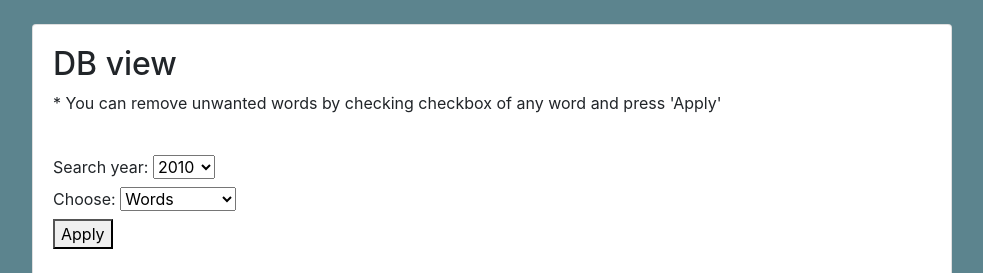
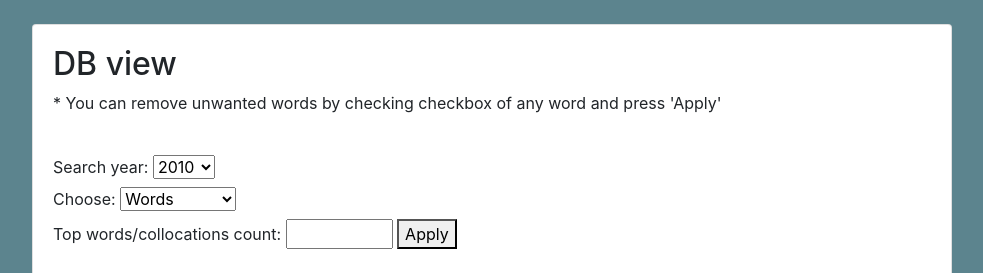
Before and after one commit to nnarziev/TextMining, a Django app: a page that uses mysite/templates/db_view.html in a window 1280 px wide. Shown: the part 56-329 px from the top of the page, without its empty margins (148-1131 px from the left). Run offline with Django 3.2, Linux system fonts and the light colour scheme; some libraries are stand-ins or nearby versions.

Commit message:
Top count number is added in db view

```diff
--- a/mysite/templates/db_view.html
+++ b/mysite/templates/db_view.html
@@ -11,6 +11,8 @@
     <form method="post" enctype="multipart/form-data">
         {% include 'filters/filter.html' %}
         {% include 'filters/text_type_filter.html' %}
+        <label for="quantity">Top words/collocations count: </label>
+        <input type="number" id="quantity" name="top_count" min="1" max="1000">
         <button type="submit" id="apply-filter-btn">Apply</button>
         <br>
         <br>
--- a/mysite/views.py
+++ b/mysite/views.py
@@ -47,6 +47,7 @@ def db_view(request):
 
         unwanted_words = request.POST.getlist('checks[]')
         year = request.POST['year']
+        top_count = int(request.POST['top_count'])
         text_type = request.POST['text_type']
 
         print("Unwanted words: {}".format(unwanted_words))
@@ -54,9 +55,9 @@ def db_view(request):
             set_unwanted_words(unwanted_words, text_type)
 
         if text_type == 'words':
-            data = Words.objects.all().filter(year=year).order_by('-count').values('text', 'count', 'year')
+            data = Words.objects.all().filter(year=year).order_by('-count').values('text', 'count', 'year')[:top_count]
         else:
-            data = Collocations.objects.all().filter(year=year).order_by('-count').values('text', 'count', 'year')
+            data = Collocations.objects.all().filter(year=year).order_by('-count').values('text', 'count', 'year')[:top_count]
 
         if data.__len__() == 0:
             return render(request, 'no_data.html')
@@ -132,7 +133,6 @@ def visualize(request):
 
         # endregion
 
-        print("here")
         # region Prepare data for topic
         if text_type == 'words':
             data = Words.objects.filter(year=year)
@@ -144,7 +144,7 @@ def visualize(request):
             context['is_topics_data_exits'] = 1
         # endregion
 
-        context['result'] = 1
+        context['result'] = RESULT_SUCCESS
         return render(request, 'visualization.html', context)
 
 
@@ -396,8 +396,8 @@ def kmeans_clustering(texts, num_of_topic):
             years.append(text.year)
             np_bytes = base64.b64decode(vector[0].embedding)
             embeddings.append(pickle.loads(np_bytes))
-        else:
-            print("No data: " + text.text)
+        # else:
+            # print("No data: " + text.text)
 
     clustering = KMeans(n_clusters=num_of_topic)
     if not embeddings.__len__() == 0:
```
